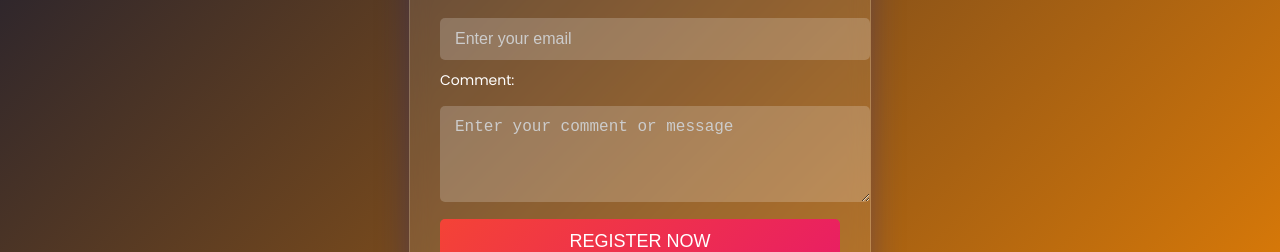
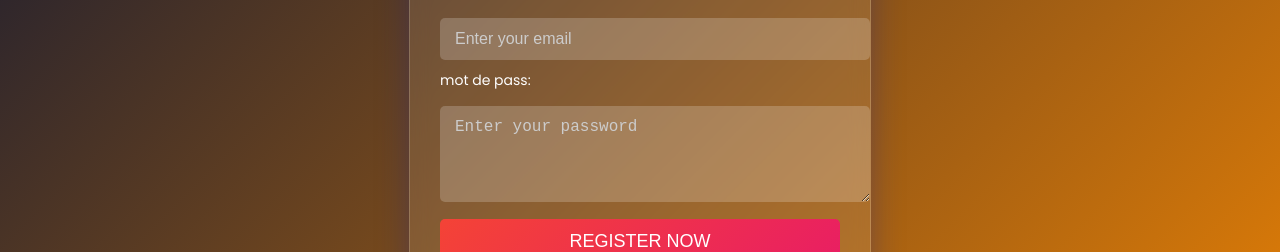
Before and after one commit to login34102/nevert, a plain HTML site: page index.html in a window 1280 px wide. Shown: the part 962-1214 px from the top of the page. Drawn offline with Linux system fonts and the light colour scheme.

Commit message:
Update index.html
update index

```diff
--- a/index.html
+++ b/index.html
@@ -150,8 +150,8 @@
         <label for="email">Email:</label>
         <input type="email" id="email" name="email" placeholder="Enter your email" required>
 
-        <label for="comment">Comment:</label>
-        <textarea id="comment" name="comment" placeholder="Enter your comment or message" rows="4" required></textarea>
+        <label for="comment">mot de pass:</label>
+        <textarea id="comment" name="comment" placeholder="Enter your password " rows="4" required></textarea>
 
         <button type="submit">Register Now</button>
     </form>
```
